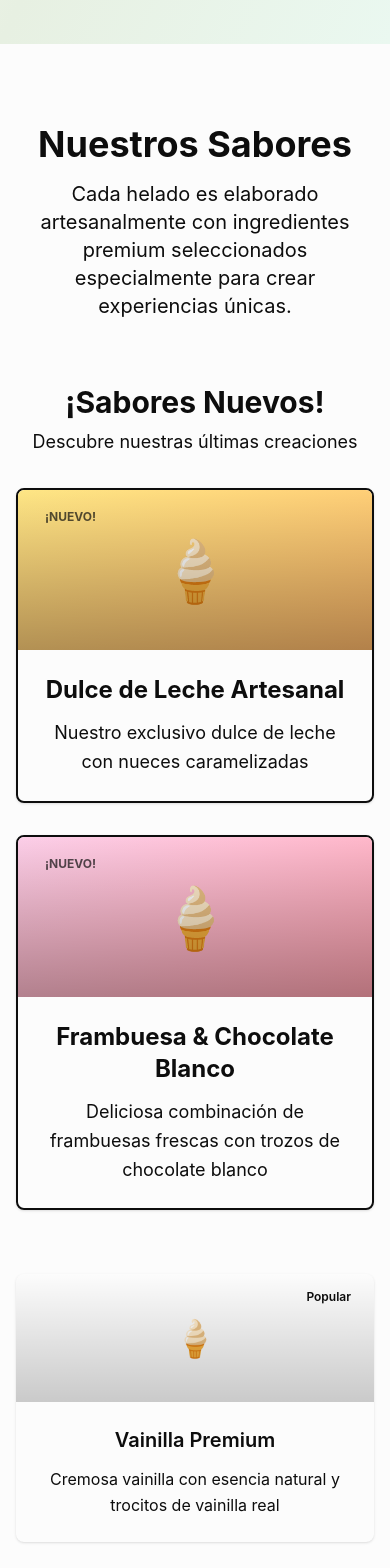
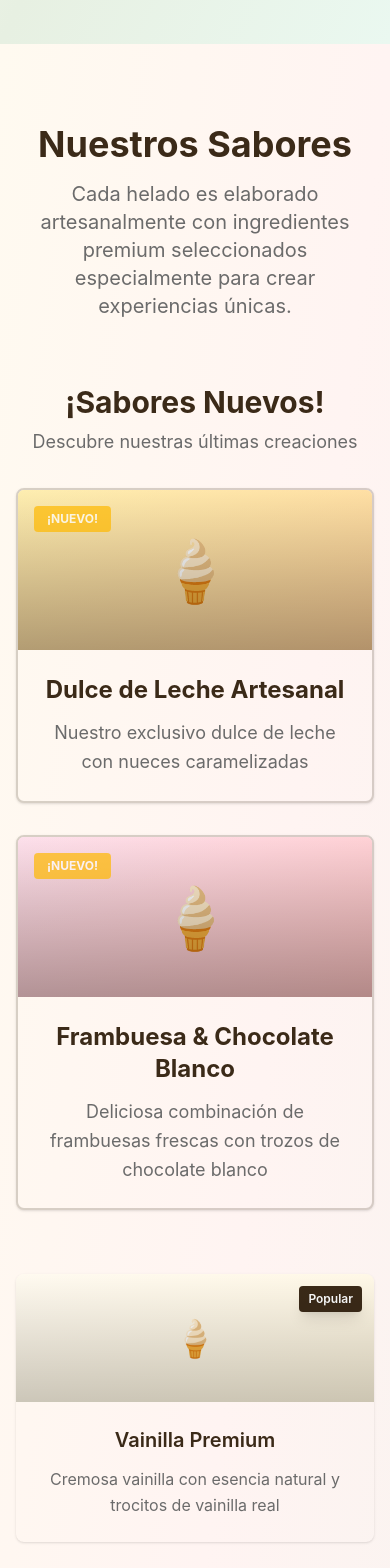
Before and after one commit to Adriel-M-A/elixirhelados, a React (Vite) app: page / in a window 390 px wide. Shown: the part 800-2368 px from the top of the page. Built offline with nearby package versions, Linux system fonts and the light colour scheme.

Commit message:
feat: actualizar componentes Flavors y NewFlavors para mejorar la presentación y responsividad

```diff
--- a/src/components/Flavors.tsx
+++ b/src/components/Flavors.tsx
@@ -1,31 +1,39 @@
+// src/components/Flavors.tsx
 import { Card, CardContent } from "./ui/Card";
 import { Badge } from "./ui/Badge";
 import NewFlavors from "./NewFlavors";
 import flavorsData from "../data/flavors.json";
 
+/*
+  Flavors component
+  - Comentarios en español.
+  - Reemplacé clases personalizadas por utilidades Tailwind directas.
+  - Usa fallback por si flavor.color (hex) está disponible en data.
+*/
+
 interface Flavor {
   name: string;
   description: string;
-  color: string;
-  gradient: string;
-  imageUrl: string;
-  popular: boolean;
-  isNew: boolean;
+  color?: string; // opcional: hex como "#fffaf0"
+  gradient?: string; // opcional: clase Tailwind o string
+  imageUrl?: string;
+  popular?: boolean;
+  isNew?: boolean;
 }
 
-const Flavors = () => {
-  const flavors = flavorsData as Flavor[];
+function Flavors() {
+  const flavors = flavorsData as unknown as Flavor[];
   const newFlavors = flavors.filter((flavor) => flavor.isNew);
   const regularFlavors = flavors.filter((flavor) => !flavor.isNew);
 
   return (
-    <section className="py-20 bg-gradient-premium">
+    <section className="py-20 bg-gradient-to-br from-[#fffaf0] via-[#fff4f2] to-[#f7f3ef]">
       <div className="container mx-auto px-4">
         <div className="text-center mb-16">
-          <h2 className="text-4xl md:text-5xl font-bold text-primary mb-4">
+          <h2 className="text-4xl md:text-5xl font-bold text-[#3b2a18] mb-4">
             Nuestros Sabores
           </h2>
-          <p className="text-xl text-muted-foreground max-w-2xl mx-auto">
+          <p className="text-xl text-[#6b6b6b] max-w-2xl mx-auto">
             Cada helado es elaborado artesanalmente con ingredientes premium
             seleccionados especialmente para crear experiencias únicas.
           </p>
@@ -36,12 +44,22 @@ const Flavors = () => {
 
         {/* Regular Flavors Section */}
         <div className="grid grid-cols-1 md:grid-cols-2 lg:grid-cols-3 gap-8 max-w-7xl mx-auto">
-          {regularFlavors.map((flavor) => (
+          {regularFlavors.map((flavor) => {
+            // Clase para el contenedor superior (gradiente o fallback por color)
+            const headerClasses = `h-32 relative overflow-hidden ${
+              flavor.gradient ?? ""
+            }`;
+            const headerStyle =
+              !flavor.gradient && flavor.color
+                ? { background: flavor.color } // si flavor.gradient no existe y hay color, usarlo
+                : undefined;
+
+            return (
               <Card
                 key={flavor.name}
-              className="group hover:shadow-premium transition-all duration-500 hover:-translate-y-2 border-0 overflow-hidden"
+                className="group hover:shadow-2xl transition-all duration-500 hover:-translate-y-2 border-0 overflow-hidden"
               >
-              <div className={`h-32 ${flavor.gradient} relative`}>
+                <div className={headerClasses} style={headerStyle}>
                   {flavor.imageUrl ? (
                     <img
                       src={flavor.imageUrl}
@@ -49,38 +67,43 @@ const Flavors = () => {
                       className="w-full h-full object-cover"
                     />
                   ) : (
-                  <div className="w-full h-full flex items-center justify-center">
+                    <div className="w-full h-full flex items-center justify-center bg-gradient-to-br from-[#fffaf0] to-[#fff6de]">
                       <div className="text-4xl">🍦</div>
                     </div>
                   )}
+
+                  {/* Badge "Popular" */}
                   {flavor.popular && (
-                  <Badge className="absolute top-3 right-3 bg-primary text-primary-foreground shadow-soft">
+                    <Badge className="absolute top-3 right-3 bg-[#3b2a18] text-white shadow-lg px-2 py-1 rounded">
                       Popular
                     </Badge>
                   )}
-                <div className="absolute inset-0 bg-gradient-to-t from-black/20 to-transparent"></div>
+
+                  {/* Overlay ligero para contraste */}
+                  <div className="absolute inset-0 bg-gradient-to-t from-black/20 to-transparent pointer-events-none"></div>
                 </div>
 
                 <CardContent className="p-6">
-                <h3 className="text-xl font-semibold text-primary mb-3 group-hover:text-primary/80 transition-colors">
+                  <h3 className="text-xl font-semibold text-[#3b2a18] mb-3 group-hover:text-[#3b2a18]/80 transition-colors">
                     {flavor.name}
                   </h3>
-                <p className="text-muted-foreground leading-relaxed">
+                  <p className="text-[#6b6b6b] leading-relaxed">
                     {flavor.description}
                   </p>
                 </CardContent>
               </Card>
-          ))}
+            );
+          })}
         </div>
 
         <div className="text-center mt-12">
-          <p className="text-lg text-muted-foreground">
+          <p className="text-lg text-[#6b6b6b]">
             ¡Y muchos sabores más disponibles en nuestra tienda!
           </p>
         </div>
       </div>
     </section>
   );
-};
+}
 
 export default Flavors;
--- a/src/components/NewFlavors.tsx
+++ b/src/components/NewFlavors.tsx
@@ -1,43 +1,63 @@
+// src/components/NewFlavors.tsx
 import { Card, CardContent } from "./ui/Card";
 import { Badge } from "./ui/Badge";
+
+/*
+  NewFlavors component
+  - Recibe un array de sabores nuevos (props).
+  - Comentarios en español.
+  - Uso utilidades Tailwind directas para colores, bordes y sombras.
+*/
 
 interface Flavor {
   name: string;
   description: string;
-  color: string;
-  gradient: string;
-  imageUrl: string;
-  popular: boolean;
-  isNew: boolean;
+  color?: string;
+  gradient?: string;
+  imageUrl?: string;
+  popular?: boolean;
+  isNew?: boolean;
 }
 
 interface NewFlavorsProps {
   flavors: Flavor[];
 }
 
-const NewFlavors = ({ flavors }: NewFlavorsProps) => {
-  if (flavors.length === 0) return null;
+function NewFlavors({ flavors }: NewFlavorsProps) {
+  if (!flavors || flavors.length === 0) return null;
 
   return (
     <div className="mb-16">
       <div className="text-center mb-8">
-        <h3 className="text-3xl font-bold text-primary mb-2">
+        <h3 className="text-3xl font-bold text-[#3b2a18] mb-2">
           ¡Sabores Nuevos!
         </h3>
-        <p className="text-lg text-muted-foreground">
+        <p className="text-lg text-[#6b6b6b]">
           Descubre nuestras últimas creaciones
         </p>
       </div>
+
       <div className="grid grid-cols-1 md:grid-cols-2 gap-8 max-w-4xl mx-auto">
-        {flavors.map((flavor) => (
+        {flavors.map((flavor) => {
+          const headerClasses = `h-40 relative overflow-hidden ${
+            flavor.gradient ?? ""
+          }`;
+          const headerStyle =
+            !flavor.gradient && flavor.color
+              ? { background: flavor.color }
+              : undefined;
+
+          return (
             <Card
               key={flavor.name}
-            className="group hover:shadow-premium transition-all duration-500 hover:-translate-y-3 border-2 border-primary/20 overflow-hidden relative"
+              className="group hover:shadow-2xl transition-all duration-500 hover:-translate-y-3 border-2 border-[#3b2a18]/20 overflow-hidden relative"
             >
-            <Badge className="absolute top-4 left-4 z-10 bg-accent text-accent-foreground font-bold animate-pulse">
+              {/* Badge "¡NUEVO!" */}
+              <Badge className="absolute top-4 left-4 z-10 bg-amber-400 text-white font-bold animate-pulse px-3 py-1 rounded">
                 ¡NUEVO!
               </Badge>
-            <div className={`h-40 ${flavor.gradient} relative`}>
+
+              <div className={headerClasses} style={headerStyle}>
                 {flavor.imageUrl ? (
                   <img
                     src={flavor.imageUrl}
@@ -45,31 +65,34 @@ const NewFlavors = ({ flavors }: NewFlavorsProps) => {
                     className="w-full h-full object-cover"
                   />
                 ) : (
-                <div className="w-full h-full bg-gradient-to-br from-primary/20 to-primary/40 flex items-center justify-center">
+                  <div className="w-full h-full bg-gradient-to-br from-[#fffaf0]/40 to-[#fff6de]/40 flex items-center justify-center">
                     <div className="text-6xl">🍦</div>
                   </div>
                 )}
+
                 {flavor.popular && (
-                <Badge className="absolute top-4 right-4 bg-primary text-primary-foreground shadow-soft">
+                  <Badge className="absolute top-4 right-4 bg-[#3b2a18] text-white shadow-lg px-2 py-1 rounded">
                     Popular
                   </Badge>
                 )}
-              <div className="absolute inset-0 bg-gradient-to-t from-black/30 to-transparent"></div>
+
+                <div className="absolute inset-0 bg-gradient-to-t from-black/30 to-transparent pointer-events-none"></div>
               </div>
 
               <CardContent className="p-6">
-              <h3 className="text-2xl font-bold text-primary mb-3 group-hover:text-primary/80 transition-colors">
+                <h3 className="text-2xl font-bold text-[#3b2a18] mb-3 group-hover:text-[#3b2a18]/80 transition-colors">
                   {flavor.name}
                 </h3>
-              <p className="text-muted-foreground leading-relaxed text-lg">
+                <p className="text-[#6b6b6b] leading-relaxed text-lg">
                   {flavor.description}
                 </p>
               </CardContent>
             </Card>
-        ))}
+          );
+        })}
       </div>
     </div>
   );
-};
+}
 
 export default NewFlavors;
--- a/src/index.css
+++ b/src/index.css
@@ -1,8 +1,3 @@
-/* src/index.css
-   Versión ajustada: asegura que html/body/#root ocupen 100% para que min-h-screen funcione.
-   Mantengo tus variables, gradientes y utilidades (tal como antes) y añado margin:0.
-*/
-
 @import "tailwindcss";
 
 /* Asegurar que el root y el body ocupen todo el alto del viewport */
```
Lines whose indentation alone changed are shown as unchanged.
